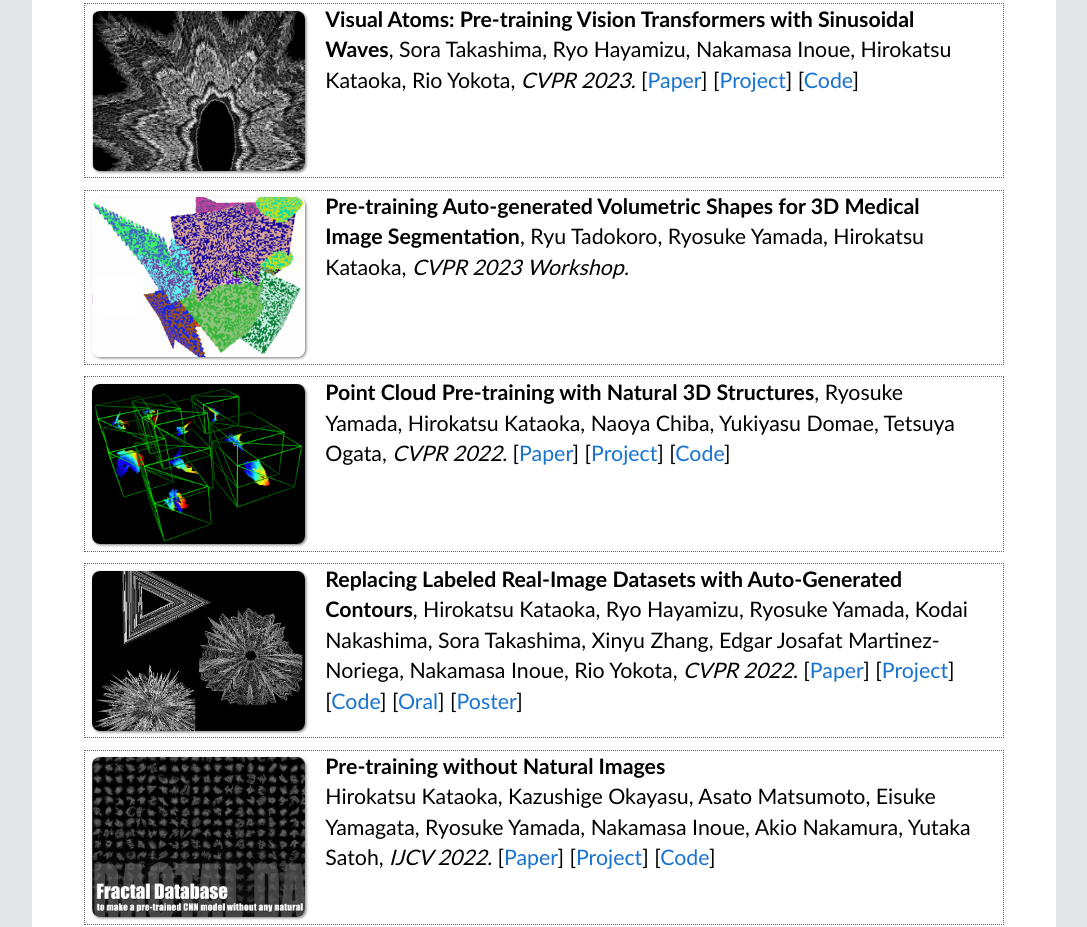
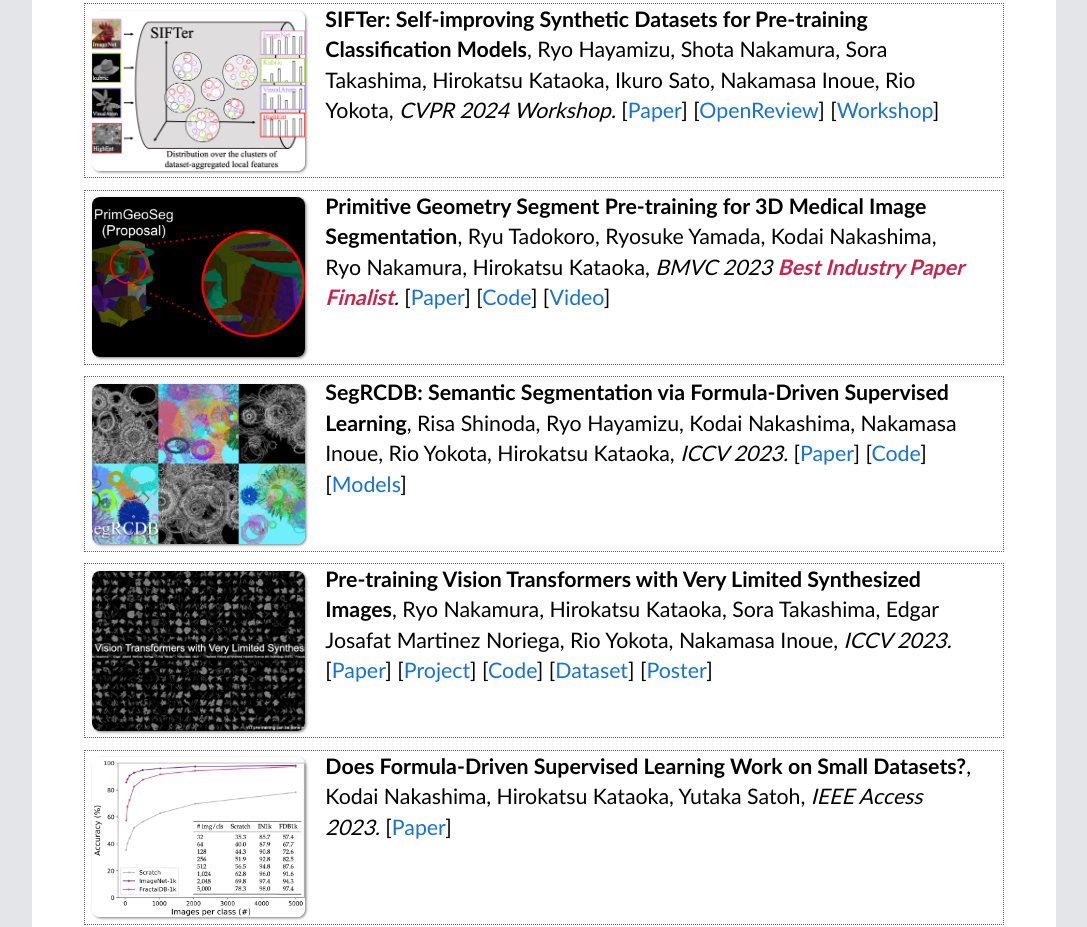
Before and after one commit to hirokatsukataoka16/Formula-Driven-Supervised-Learning-Group, a plain HTML site: page docs/index.html in a window 1280 px wide. Shown: the part 579-1506 px from the top of the page, without its empty margins (96-1183 px from the left). Drawn offline with Linux system fonts and the light colour scheme.

Commit message:
add projects

```diff
--- a/docs/index.html
+++ b/docs/index.html
@@ -82,6 +82,87 @@ a.link {
 
   <!-- === Projects Section Starts === -->
   <div class="section">Projects</div>
+
+
+  <div class="project">
+    <div class="image">
+      <a href="https://openreview.net/forum?id=EvDZlcHNDo" target="_blank">
+        <img src="./projects/sifter.png">
+      </a>
+    </div>
+    <div class="info">
+      <b>SIFTer: Self-improving Synthetic Datasets for Pre-training Classification Models</b>,
+      Ryo Hayamizu, Shota Nakamura, Sora Takashima, Hirokatsu Kataoka, Ikuro Sato, Nakamasa Inoue, Rio Yokota,
+      <i>CVPR 2024 Workshop.</i>
+      [<a href="https://openreview.net/pdf?id=EvDZlcHNDo" target="_blank">Paper</a>]
+      [<a href="https://openreview.net/forum?id=EvDZlcHNDo" target="_blank">OpenReview</a>]
+      [<a href="https://syndata4cv.github.io/" target="_blank">Workshop</a>]
+    </div>
+  </div>
+
+  <div class="project">
+    <div class="image">
+      <a href="https://github.com/SUPER-TADORY/PrimGeoSeg?tab=readme-ov-file" target="_blank">
+        <img src="./projects/primgeoseg.png">
+      </a>
+    </div>
+    <div class="info">
+      <b>Primitive Geometry Segment Pre-training for 3D Medical Image Segmentation</b>,
+      Ryu Tadokoro, Ryosuke Yamada, Kodai Nakashima, Ryo Nakamura, Hirokatsu Kataoka,
+      <i>BMVC 2023 <font color="#c7254e"><b>Best Industry Paper Finalist</b></font>.</i>
+      [<a href="https://arxiv.org/abs/2401.03665" target="_blank">Paper</a>]
+      [<a href="https://github.com/SUPER-TADORY/PrimGeoSeg?tab=readme-ov-file" target="_blank">Code</a>]
+      [<a href="https://bmvc2022.mpi-inf.mpg.de/BMVC2023/0152_video.mp4" target="_blank">Video</a>]
+    </div>
+  </div>
+
+  <div class="project">
+    <div class="image">
+      <a href="https://github.com/dahlian00/SegRCDB" target="_blank">
+        <img src="./projects/segrcdb.png">
+      </a>
+    </div>
+    <div class="info">
+      <b>SegRCDB: Semantic Segmentation via Formula-Driven Supervised Learning</b>,
+      Risa Shinoda, Ryo Hayamizu, Kodai Nakashima, Nakamasa Inoue, Rio Yokota, Hirokatsu Kataoka,
+      <i>ICCV 2023.</i>
+      [<a href="https://arxiv.org/abs/2309.17083" target="_blank">Paper</a>]
+      [<a href="https://github.com/dahlian00/SegRCDB" target="_blank">Code</a>]
+      [<a href="https://drive.google.com/drive/folders/1MGDnq6kZEzxgKquVnSO-B0UpT4N3ylwY" target="_blank">Models</a>]
+    </div>
+  </div>
+
+  <div class="project">
+    <div class="image">
+      <a href="https://ryoo-nakamura.github.io/One-instance-FractalDB/" target="_blank">
+        <img src="./projects/ofdb.png">
+      </a>
+    </div>
+    <div class="info">
+      <b>Pre-training Vision Transformers with Very Limited Synthesized Images</b>,
+      Ryo Nakamura, Hirokatsu Kataoka, Sora Takashima, Edgar Josafat Martinez Noriega, Rio Yokota, Nakamasa Inoue,
+      <i>ICCV 2023.</i>
+      [<a href="https://arxiv.org/abs/2307.14710" target="_blank">Paper</a>]
+      [<a href="https://ryoo-nakamura.github.io/One-instance-FractalDB/" target="_blank">Project</a>]
+      [<a href="https://github.com/ryoo-nakamura/OFDB" target="_blank">Code</a>]
+      [<a href="https://drive.google.com/drive/folders/1KZfmu1OJKQZhwFKgiJx2mx6VFqq-pFTB" target="_blank">Dataset</a>]
+      [<a href="https://ryoo-nakamura.github.io/One-instance-FractalDB/material/ICCV2023_poster.pdf" target="_blank">Poster</a>]
+    </div>
+  </div>
+
+  <div class="project">
+    <div class="image">
+      <a href="https://ieeexplore.ieee.org/document/10266324" target="_blank">
+        <img src="./projects/fdsl-smalldata.png">
+      </a>
+    </div>
+    <div class="info">
+      <b>Does Formula-Driven Supervised Learning Work on Small Datasets?</b>,
+      Kodai Nakashima, Hirokatsu Kataoka, Yutaka Satoh,
+      <i>IEEE Access 2023.</i>
+      [<a href="https://ieeexplore.ieee.org/document/10266324" target="_blank">Paper</a>]
+    </div>
+  </div>
 
   <div class="project">
     <div class="image">
@@ -251,7 +332,7 @@ a.link {
     <div class="info">
       <b>Pre-training without Natural Images</b> <br>
       Hirokatsu Kataoka, Kazushige Okayasu, Asato Matsumoto, Eisuke Yamagata, Ryosuke Yamada, Nakamasa Inoue, Akio Nakamura, Yutaka Satoh,
-      <i>ACCV 2020 <font color="#c7254e"><b>Best Paper Honorable Mention Award.</b></font></i> <br>
+      <i>ACCV 2020 <font color="#c7254e"><b>Best Paper Honorable Mention Award</b></font>.</i> <br>
       [<a href="https://openaccess.thecvf.com/content/ACCV2020/papers/Kataoka_Pre-training_without_Natural_Images_ACCV_2020_paper.pdf" target="_blank">Paper</a>]
       [<a href="https://hirokatsukataoka16.github.io/Pretraining-without-Natural-Images/" target="_blank">Project</a>]
       [<a href="https://github.com/hirokatsukataoka16/FractalDB" target="_blank">Code</a>]
@@ -262,6 +343,33 @@ a.link {
   </div>
 
   <!-- === Projects Section Ends === -->
+
+  <!-- === Invited Talks Section Starts === -->
+  <div class="section">Organizing Workshop</div>
+
+  <div class="project">
+    <div class="image">
+      <a href="https://hirokatsukataoka16.github.io/CVPR-2024-LIMIT/" target="_blank">
+        <img src="./projects/cvpr24.jpg">
+      </a>
+    </div>
+    <div class="info">
+      <b>CVPR 2024 Workshop on Representation Learning with Very Limited Images: Zero-shot, Unsupervised, and Synthetic Learning in the Era of Big Models</b>
+      [<a href="https://hirokatsukataoka16.github.io/CVPR-2024-LIMIT/" target="_blank">Link</a>]
+    </div>
+  </div>
+
+    <div class="project">
+    <div class="image">
+      <a href="https://lsfsl.net/limit23/" target="_blank">
+        <img src="./projects/iccv23.png">
+      </a>
+    </div>
+    <div class="info">
+      <b>ICCV 2023 Workshop on Representation Learning with Very Limited Images: The potential of self-, synthetic-, and formula-supervision</b>
+      [<a href="https://lsfsl.net/limit23/" target="_blank">Link</a>]
+    </div>
+  </div>
 
   <!-- === Invited Talks Section Starts === -->
   <div class="section">Invited Talks</div>
@@ -391,6 +499,7 @@ a.link {
       </tr>
 
       <!--Members1-->
+      <!--
       <tr>
         <td>Members</td>
         <td>
@@ -415,8 +524,10 @@ a.link {
         </td>
 
       </tr>
+      -->
 
       <!--Members2-->
+      <!--
       <tr>
         <td> </td>
 
@@ -442,6 +553,7 @@ a.link {
         </td>
 
       </tr>
+      -->
 
       <!--Alumni-->
       <!--
@@ -487,7 +599,7 @@ a.link {
 
 <ul>
     <li> This work is based on results obtained from a project, JPNP20006, commissioned by the New Energy and Industrial Technology Development Organization (NEDO).
-    <li> This work is supported by JSPS KAKENHI Grant Number JP19H01134.</li>
+    <li> This work was supported by JSPS KAKENHI Grant Number JP19H01134.</li>
     <li> Computational resource of AI Bridging Cloud Infrastructure (ABCI) provided by National Institute of Advanced Industrial Science and Technology (AIST) is used.</li>
     <li>The page template is the courtesy of <a href="https://genforce.github.io/" target="_blank">GenForce</a>.</li>
 </ul>
```
Also changed, not shown: docs/projects/cvpr24.jpg (added), docs/projects/fdsl-smalldata.png (added), docs/projects/iccv23.png (added), docs/projects/ofdb.png (added), docs/projects/primgeoseg.png (added), docs/projects/segrcdb.png (added), docs/projects/sifter.png (added).
